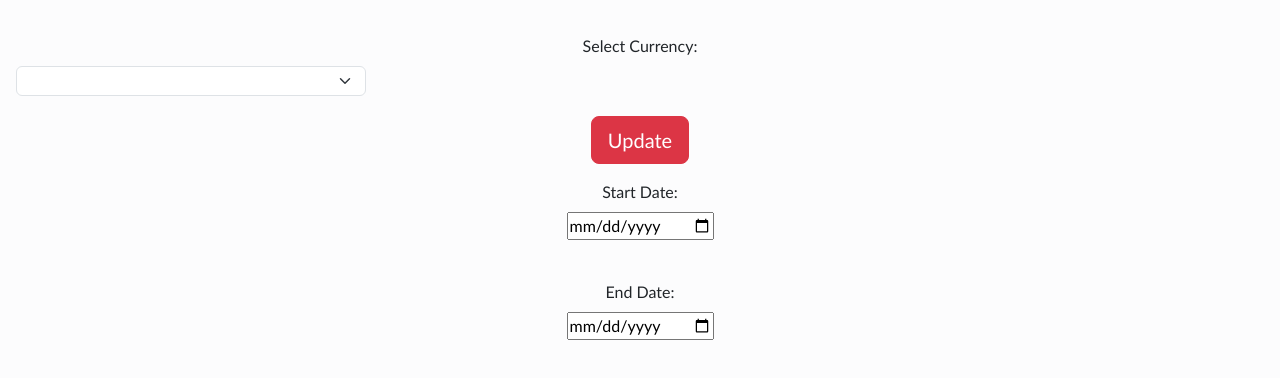
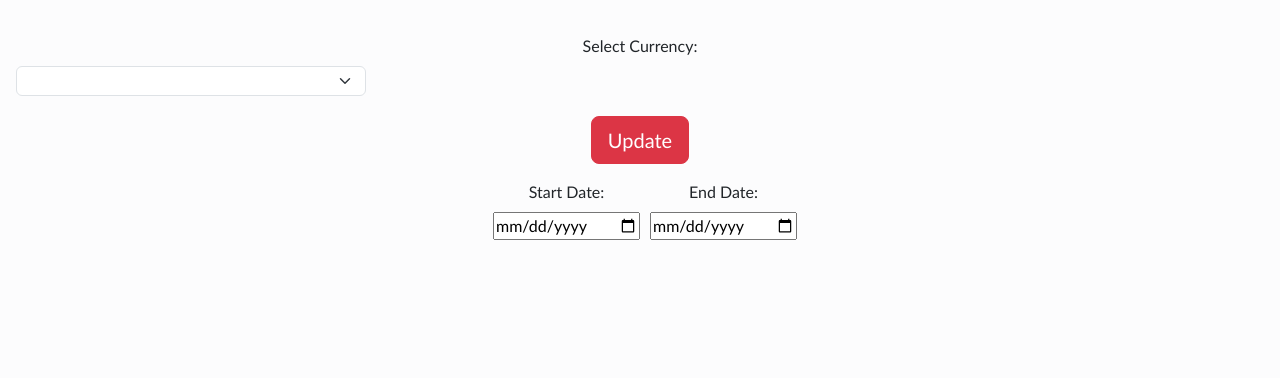
Before and after one commit to Aquabolt428/INFX490Group5CurrencyConverter, a website built with Parcel: page hist_chart.html in a window 1280 px wide. Shown: the part 438-816 px from the top of the page. Built offline with nearby package versions, Linux system fonts and the light colour scheme; no server answers.

Commit message:
Put the data selection side by side

```diff
--- a/hist_chart.html
+++ b/hist_chart.html
@@ -129,15 +129,34 @@
       }
   </script>
 
+<div class="flex-container">
+  <div class="side-by-side">
+    <label for="start-date">Start Date:</label>
+    <input type="date" id="start-date" name="start-date">
+  </div>
+
+  <div clasd="side-by-side">
+    <label for="end-date">End Date:</label>
+    <input type="date" id="end-date" name="end-date">
+  </div>
+</div>
+
+<style>
+  .flex-container {
+  display: flex;
+  justify-content: center; /* Center items horizontally */
+  align-items: center; /* Center items vertically */
+}
+
+.side-by-side {
+  margin: 0 10px; /* Add space between items horizontally */
+  /* Additional styles for individual divs, if needed */
+}
 
 
-  <label for="start-date">Start Date:</label>
-  <input type="date" id="start-date" name="start-date">
 
-  <br><br>
+</style>
 
-  <label for="end-date">End Date:</label>
-  <input type="date" id="end-date" name="end-date">
 </div>
   <div>
     <canvas class="m-5 p-1" id="myChart" width=300" height="100"></canvas>
```
